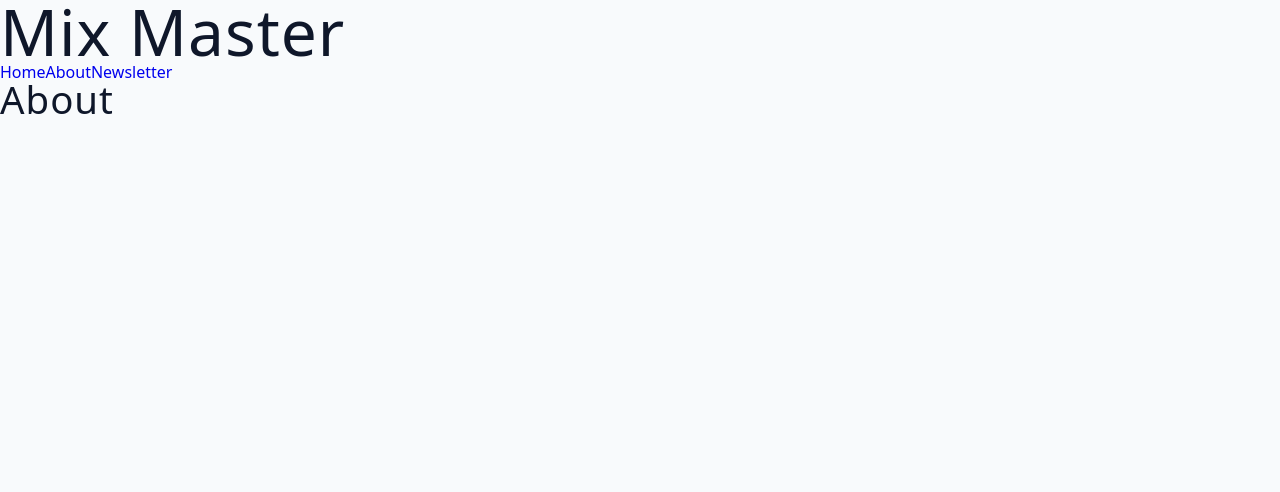
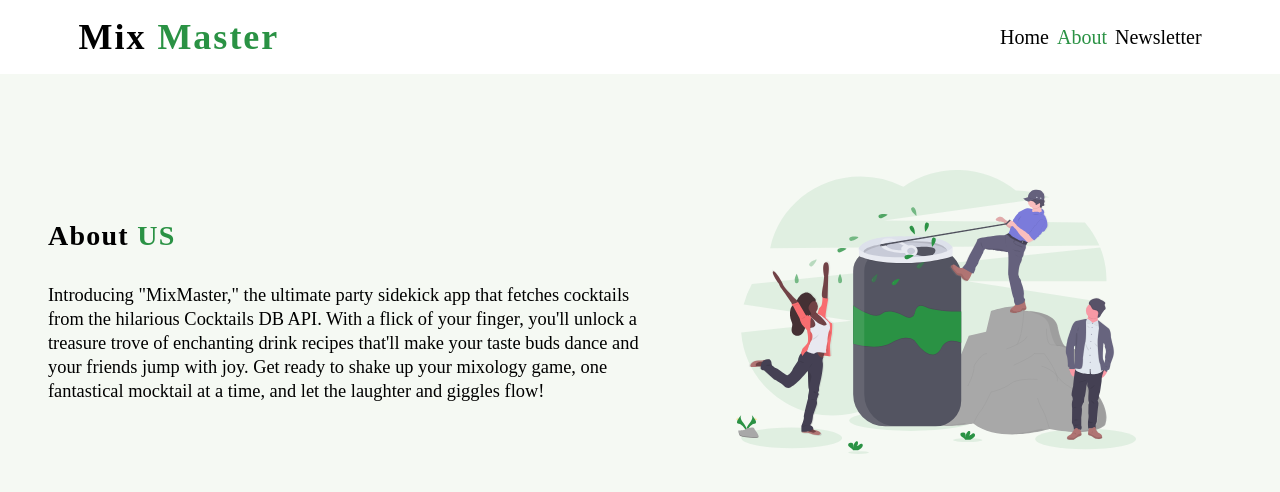
Before and after one commit to deniszaretskyi/Mix-Master, a React (Vite) app: page /about in a window 1280 px wide. Shown: the top 492 px of the page. Built offline with nearby package versions, Linux system fonts and the light colour scheme.

Commit message:
Add styles and about page

```diff
--- a/src/App/Components/Navbar/Navbar.jsx
+++ b/src/App/Components/Navbar/Navbar.jsx
@@ -1,15 +1,26 @@
-import { Link } from "react-router-dom";
+import { Link, NavLink } from "react-router-dom";
+import Nav from "../../../assets/wrappers/Navbar.js";
 
 const Navbar = () => {
   return (
-    <section className="navbar">
-      <h1 className="navbarText">mix master</h1>
-      <ul>
-        <Link to={"/"}>Home</Link>
-        <Link to={"/about"}>About</Link>
-        <Link to={"/newsletter"}>Newsletter</Link>
-      </ul>
-    </section>
+    <Nav>
+      <div className="navCenter">
+        <h1 className="navText">
+          mix <span>master</span>
+        </h1>
+        <ul className="navLinks">
+          <NavLink className="link" to={"/"} end>
+            Home
+          </NavLink>
+          <NavLink className="link" to={"/about"} end>
+            About
+          </NavLink>
+          <NavLink className="link" to={"/newsletter"} end>
+            Newsletter
+          </NavLink>
+        </ul>
+      </div>
+    </Nav>
   );
 };
 
--- a/src/App/pages/About/About.jsx
+++ b/src/App/pages/About/About.jsx
@@ -1,5 +1,24 @@
+import Wrapper from "../../../assets/wrappers/AboutPage";
+import aboutImg from "../../../assets/aboutUsImg.svg";
 const About = () => {
-  return <h2>About</h2>;
+  return (
+    <Wrapper>
+      <div className="AboutText">
+        <h3>
+          About <span>US</span>
+        </h3>
+        <p>
+          Introducing "MixMaster," the ultimate party sidekick app that fetches
+          cocktails from the hilarious Cocktails DB API. With a flick of your
+          finger, you'll unlock a treasure trove of enchanting drink recipes
+          that'll make your taste buds dance and your friends jump with joy. Get
+          ready to shake up your mixology game, one fantastical mocktail at a
+          time, and let the laughter and giggles flow!
+        </p>
+      </div>
+      <img src={aboutImg} alt="About section image" />
+    </Wrapper>
+  );
 };
 
 export default About;
--- a/src/assets/wrappers/AboutPage.js
+++ b/src/assets/wrappers/AboutPage.js
@@ -1,10 +1,29 @@
-import styled from 'styled-components';
+import styled from "styled-components";
 
 const Wrapper = styled.div`
+  padding: 2rem 1.25rem 0;
+  margin: 0 auto;
+  display: flex;
+  flex-direction: column;
+  row-gap: 2rem;
+  h3 {
+    font-size: 1.75rem;
+    margin-bottom: 2rem;
+  }
   p {
-    line-height: 2;
-    color: var(--grey-500);
-    margin-top: 2rem;
+    font-size: 1.15rem;
+    line-height: 1.3;
+  }
+  @media (min-width: 768px) {
+    display: grid;
+    grid-template-columns: 1fr 1fr;
+    justify-items: center;
+    align-items: center;
+    padding: 6rem 3rem 0;
+    img {
+      width: 100%;
+      max-width: 400px;
+    }
   }
 `;
 
--- a/src/assets/wrappers/Navbar.js
+++ b/src/assets/wrappers/Navbar.js
@@ -1,50 +1,25 @@
-import styled from 'styled-components';
+import styled from "styled-components";
 
-const Wrapper = styled.nav`
-  background: var(--white);
-  .nav-center {
-    width: var(--view-width);
-    max-width: var(--max-width);
+const Nav = styled.nav`
+  background-color: #fff;
+  padding: 1rem;
+
+  .navCenter {
+    display: flex;
+    align-items: center;
+    justify-content: space-between;
+    width: 90%;
     margin: 0 auto;
-    display: flex;
-    flex-direction: column;
-    padding: 1.5rem 2rem;
   }
-  .logo {
-    font-size: clamp(1.5rem, 3vw, 3rem);
-    color: var(--primary-500);
-    font-weight: 700;
+  .navText {
+    font-size: 2.25rem;
     letter-spacing: 2px;
   }
-  .nav-links {
+  .navLinks {
     display: flex;
-    flex-direction: column;
-    gap: 0.5rem;
-    margin-top: 1rem;
-  }
-  .nav-link {
-    color: var(--grey-900);
-    padding: 0.5rem 0.5rem 0.5rem 0;
-    transition: var(--transition);
-    letter-spacing: 2px;
-  }
-  .nav-link:hover {
-    color: var(--primary-500);
-  }
-  .active {
-    color: var(--primary-500);
-  }
-  @media (min-width: 768px) {
-    .nav-center {
-      flex-direction: row;
-      justify-content: space-between;
-      align-items: center;
-    }
-    .nav-links {
-      flex-direction: row;
-      margin-top: 0;
-    }
+    column-gap: 0.5rem;
+    font-size: 1.25rem;
   }
 `;
 
-export default Wrapper;
+export default Nav;
--- a/src/index.css
+++ b/src/index.css
@@ -12,276 +12,25 @@ html {
   font-size: 100%;
 } /*16px*/
 
+body {
+  background-color: #f5f9f3;
+}
 :root {
-  /* colors */
-  --primary-100: #d1fae5;
-  --primary-200: #a7f3d0;
-  --primary-300: #6ee7b7;
-  --primary-400: #34d399;
-  --primary-500: #10b981;
-  --primary-600: #059669;
-  --primary-700: #047857;
-  --primary-800: #065f46;
-  --primary-900: #064e3b;
-
-  /* grey */
-  --grey-50: #f8fafc;
-  --grey-100: #f1f5f9;
-  --grey-200: #e2e8f0;
-  --grey-300: #cbd5e1;
-  --grey-400: #94a3b8;
-  --grey-500: #64748b;
-  --grey-600: #475569;
-  --grey-700: #334155;
-  --grey-800: #1e293b;
-  --grey-900: #0f172a;
-  /* rest of the colors */
-  --black: #222;
-  --white: #fff;
-  --red-light: #f8d7da;
-  --red-dark: #842029;
-  --green-light: #d1e7dd;
-  --green-dark: #0f5132;
-
-  --small-text: 0.875rem;
-  --extra-small-text: 0.7em;
-  /* rest of the vars */
-  --backgroundColor: var(--grey-50);
-  --textColor: var(--grey-900);
-  --borderRadius: 0.25rem;
-  --letterSpacing: 1px;
-  --transition: 0.3s ease-in-out all;
-  --max-width: 1120px;
-  --fixed-width: 600px;
-  --view-width: 90vw;
-  /* box shadow*/
-  --shadow-1: 0 1px 3px 0 rgba(0, 0, 0, 0.1), 0 1px 2px 0 rgba(0, 0, 0, 0.06);
-  --shadow-2: 0 4px 6px -1px rgba(0, 0, 0, 0.1),
-    0 2px 4px -1px rgba(0, 0, 0, 0.06);
-  --shadow-3: 0 10px 15px -3px rgba(0, 0, 0, 0.1),
-    0 4px 6px -2px rgba(0, 0, 0, 0.05);
-  --shadow-4: 0 20px 25px -5px rgba(0, 0, 0, 0.1),
-    0 10px 10px -5px rgba(0, 0, 0, 0.04);
-}
-
-body {
-  background: var(--backgroundColor);
-  font-family: system-ui, -apple-system, BlinkMacSystemFont, 'Segoe UI', Roboto,
-    Oxygen, Ubuntu, Cantarell, 'Open Sans', 'Helvetica Neue', sans-serif;
-  font-weight: 400;
-  line-height: 1;
-  color: var(--textColor);
-}
-p {
-  margin: 0;
+  --trasition: 0.3s all ease-in-out;
 }
 h1,
 h2,
 h3,
 h4,
 h5 {
-  margin: 0;
-  font-family: var(--headingFont);
-  font-weight: 400;
-  line-height: 1;
   text-transform: capitalize;
-  letter-spacing: var(--letterSpacing);
+  letter-spacing: 1.25px;
 }
-
-h1 {
-  font-size: clamp(2rem, 5vw, 5rem); /* Large heading */
-}
-
-h2 {
-  font-size: clamp(1.5rem, 3vw, 3rem); /* Medium heading */
-}
-
-h3 {
-  font-size: clamp(1.25rem, 2.5vw, 2.5rem); /* Small heading */
-}
-
-h4 {
-  font-size: clamp(1rem, 2vw, 2rem); /* Extra small heading */
-}
-
-h5 {
-  font-size: clamp(0.875rem, 1.5vw, 1.5rem); /* Tiny heading */
-}
-
-/* BIGGER FONTS */
-/* h1 {
-  font-size: clamp(3rem, 6vw, 6rem);
-}
-
-h2 {
-  font-size: clamp(2.5rem, 5vw, 5rem);
-}
-
-h3 {
-  font-size: clamp(2rem, 4vw, 4rem);
-}
-
-h4 {
-  font-size: clamp(1.5rem, 3vw, 3rem);
-}
-
-h5 {
-  font-size: clamp(1rem, 2vw, 2rem);
-}
- */
-
-.text {
-  margin-bottom: 1.5rem;
-  max-width: 40em;
-}
-
-small,
-.text-small {
-  font-size: var(--small-text);
-}
-
-a {
+.link {
+  color: inherit;
   text-decoration: none;
 }
-ul {
-  list-style-type: none;
-  padding: 0;
+span,
+.active {
+  color: #2a9244;
 }
-
-.img {
-  width: 100%;
-  display: block;
-  object-fit: cover;
-}
-/* buttons */
-
-.btn {
-  cursor: pointer;
-  color: var(--white);
-  background: var(--primary-500);
-  border: transparent;
-  border-radius: var(--borderRadius);
-  letter-spacing: var(--letterSpacing);
-  padding: 0.375rem 0.75rem;
-  box-shadow: var(--shadow-1);
-  transition: var(--transition);
-  text-transform: capitalize;
-  display: inline-block;
-}
-.btn:hover {
-  background: var(--primary-700);
-  box-shadow: var(--shadow-3);
-}
-.btn-hipster {
-  color: var(--primary-500);
-  background: var(--primary-200);
-}
-.btn-hipster:hover {
-  color: var(--primary-200);
-  background: var(--primary-700);
-}
-.btn-block {
-  width: 100%;
-}
-
-/* alerts */
-.alert {
-  padding: 0.375rem 0.75rem;
-  margin-bottom: 1rem;
-  border-color: transparent;
-  border-radius: var(--borderRadius);
-}
-
-.alert-danger {
-  color: var(--red-dark);
-  background: var(--red-light);
-}
-.alert-success {
-  color: var(--green-dark);
-  background: var(--green-light);
-}
-/* form */
-
-.form {
-  width: 100%;
-  max-width: var(--fixed-width);
-  background: var(--white);
-  border-radius: var(--borderRadius);
-  box-shadow: var(--shadow-2);
-  padding: 2rem 2.5rem;
-  margin: 3rem auto;
-}
-.form-label {
-  display: block;
-  font-size: var(--small-text);
-  margin-bottom: 0.5rem;
-  text-transform: capitalize;
-  letter-spacing: var(--letterSpacing);
-}
-.form-input,
-.form-textarea {
-  width: 100%;
-  padding: 0.375rem 0.75rem;
-  border-radius: var(--borderRadius);
-  background: var(--backgroundColor);
-  border: 1px solid var(--grey-200);
-}
-
-.form-row {
-  margin-bottom: 1rem;
-}
-
-.form-textarea {
-  height: 7rem;
-}
-::placeholder {
-  font-family: inherit;
-  color: var(--grey-400);
-}
-.form-alert {
-  color: var(--red-dark);
-  letter-spacing: var(--letterSpacing);
-  text-transform: capitalize;
-}
-/* alert */
-
-@keyframes spinner {
-  to {
-    transform: rotate(360deg);
-  }
-}
-
-.loading {
-  width: 6rem;
-  height: 6rem;
-  border: 5px solid var(--grey-400);
-  border-radius: 50%;
-  border-top-color: var(--primary-500);
-  animation: spinner 0.6s linear infinite;
-}
-
-/* title */
-
-.title {
-  text-align: center;
-}
-
-.title-underline {
-  background: var(--primary-500);
-  width: 4rem;
-  height: 0.25rem;
-  margin: 0 auto;
-  margin-top: 1rem;
-}
-
-/*
-=============
-PROJECT CSS
-=============
-*/
-.page {
-  width: var(--view-width);
-  max-width: var(--max-width);
-  margin: 0 auto;
-  padding: 5rem 2rem;
-}
```
Also changed, not shown: src/assets/aboutUsImg.svg (added).
